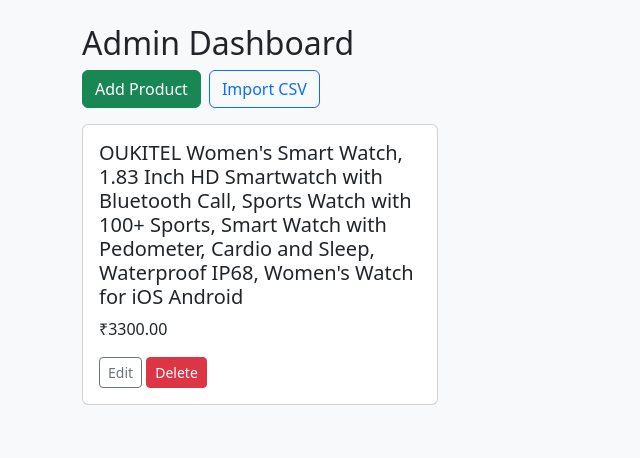
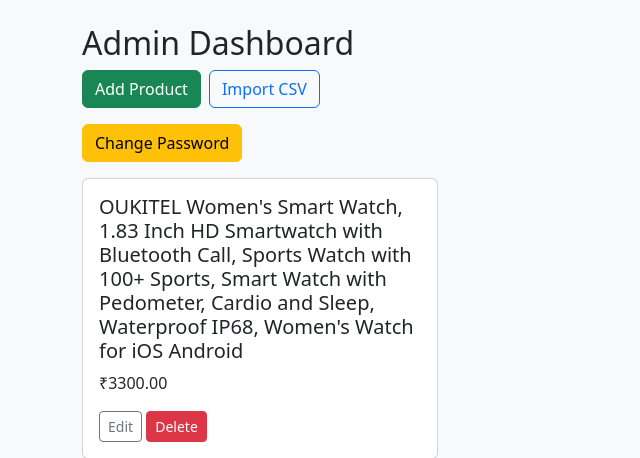
Before and after one commit to gulamjilani1/affiliate_website, a Flask app: page /dashboard in a window 1280 px wide. Shown: the part 56-514 px from the top of the page, without its empty margins (0-640 px from the left). Run offline with Flask 3, Linux system fonts and the light colour scheme; a user stored in the database is signed in.

Commit message:
Fix password handling and update dashboard with Change Password option

```diff
--- a/app.py
+++ b/app.py
@@ -8,7 +8,7 @@
 from sqlalchemy import func
 from datetime import datetime, timedelta
 
-# load .env
+# Load .env
 load_dotenv()
 
 # Config
@@ -18,19 +18,50 @@
 app.config["UPLOAD_FOLDER"] = os.path.join("static", "images")
 app.secret_key = os.getenv("SECRET_KEY", "dev-secret-change-me")
 
+# Security best practices
+app.config["SESSION_COOKIE_HTTPONLY"] = True
+app.config["SESSION_COOKIE_SECURE"] = False  # local test, set True in production
+app.config["SESSION_COOKIE_SAMESITE"] = "Lax"
+
 db.init_app(app)
 
-# DB init & default admin (safe)
+# DB init & default admin
 with app.app_context():
     db.create_all()
     if not User.query.filter_by(username="admin").first():
         admin = User(username="admin")
-        admin.set_password("admin")
+        admin_password = os.getenv("ADMIN_PASSWORD", "ChangeMe123!")
+        admin.set_password(admin_password)   # ✅ यहीं set_password() use करना है
         db.session.add(admin)
         db.session.commit()
-        print("Created default admin /admin (change immediately)")
+        print(f"Created default admin with username=admin and password={admin_password}")
 
 # ---------- Routes ----------
+
+# Change password (only for logged-in admin)
+@app.route('/change-password', methods=['GET', 'POST'])
+def change_password():
+    if session.get("role") != "admin":
+        return redirect(url_for("login"))
+
+    if request.method == 'POST':
+        new_password = request.form['new_password']
+        user = User.query.filter_by(username=session.get("username")).first()
+        if user:
+            user.set_password(new_password)   # ✅ यहाँ भी set_password() use करना है
+            db.session.commit()
+            flash("Password updated successfully!", "success")
+            return redirect(url_for("dashboard"))
+        else:
+            flash("User not found!", "danger")
+
+    return '''
+        <form method="post">
+            <label>New Password:</label><br>
+            <input type="password" name="new_password"><br><br>
+            <input type="submit" value="Change Password">
+        </form>
+    '''
 
 @app.route("/")
 def home():
@@ -39,8 +70,8 @@
 
 @app.route("/products")
 def products():
-    q = request.args.get("q","").strip()
-    category = request.args.get("category","")
+    q = request.args.get("q", "").strip()
+    category = request.args.get("category", "")
     query = Product.query
     if q:
         query = query.filter(Product.name.ilike(f"%{q}%"))
@@ -64,7 +95,7 @@
     return redirect(p.link)
 
 # Authentication
-@app.route("/login", methods=["GET","POST"])
+@app.route("/login", methods=["GET", "POST"])
 def login():
     if request.method == "POST":
         u = User.query.filter_by(username=request.form["username"]).first()
@@ -94,8 +125,8 @@
     categories = sorted({p.category for p in products if p.category})
     return render_template("dashboard.html", products=products, categories=categories)
 
-@app.route("/product/add", methods=["GET","POST"])
-@app.route("/product/edit/<int:product_id>", methods=["GET","POST"])
+@app.route("/product/add", methods=["GET", "POST"])
+@app.route("/product/edit/<int:product_id>", methods=["GET", "POST"])
 def add_edit_product(product_id=None):
     if not admin_required():
         return redirect(url_for("login"))
@@ -117,15 +148,22 @@
         elif img_url:
             filename = img_url
         if product:
-            product.name=name; product.price=price; product.category=category
-            product.link=link; product.description=description; product.sku=sku
-            product.source=source; product.availability=availability
+            product.name = name
+            product.price = price
+            product.category = category
+            product.link = link
+            product.description = description
+            product.sku = sku
+            product.source = source
+            product.availability = availability
             if filename:
-                product.image=filename
+                product.image = filename
         else:
-            product = Product(name=name, price=price, category=category, link=link,
-                              description=description, sku=sku, source=source,
-                              availability=availability, image=filename)
+            product = Product(
+                name=name, price=price, category=category, link=link,
+                description=description, sku=sku, source=source,
+                availability=availability, image=filename
+            )
             db.session.add(product)
         db.session.commit()
         flash("Product saved", "success")
@@ -143,11 +181,12 @@
     return redirect(url_for("dashboard"))
 
 # CSV import
-@app.route("/import", methods=["GET","POST"])
+@app.route("/import", methods=["GET", "POST"])
 def import_products():
     if not admin_required():
         return redirect(url_for("login"))
-    errors = []; success = None
+    errors = []
+    success = None
     if request.method == "POST":
         f = request.files.get("csv")
         if not f:
@@ -157,7 +196,7 @@
         try:
             text = io.TextIOWrapper(f, encoding="utf-8")
             reader = csv.DictReader(text)
-            for i,row in enumerate(reader, start=1):
+            for i, row in enumerate(reader, start=1):
                 try:
                     p = Product(
                         name=row.get("name") or f"row-{i}",
@@ -190,9 +229,9 @@
     if not admin_required():
         return redirect(url_for("login"))
     last_week = datetime.utcnow() - timedelta(days=7)
-    results = db.session.query(Product.id, Product.name, func.count(Click.id))\
+    results = db.session.query(Product.id, Product.name, func.count(Click.id)) \
         .outerjoin(Click).filter(Click.timestamp >= last_week).group_by(Product.id).all()
-    total = sum([c for _,_,c in results])
+    total = sum([c for _, _, c in results])
     return render_template("analytics.html", results=results, last_week_clicks=total)
 
 # Jobs page (placeholders for scheduling)
@@ -200,13 +239,14 @@
 def jobs():
     if not admin_required():
         return redirect(url_for("login"))
-    # placeholders. For production use cron/Cloud scheduler to run sync tasks.
-    return render_template("jobs.html", last_price_sync=None, next_price_sync=None, last_auto_import=None, last_auto_delete=None)
+    return render_template("jobs.html", last_price_sync=None, next_price_sync=None,
+                           last_auto_import=None, last_auto_delete=None)
 
-# Static image route optional (Flask serves static by default)
+# Static image route
 @app.route("/static/images/<path:filename>")
 def images(filename):
-    return send_from_directory(os.path.join(app.root_path,"static","images"), filename)
+    return send_from_directory(os.path.join(app.root_path, "static", "images"), filename)
 
+# Main entry
 if __name__ == "__main__":
     app.run(debug=True)
--- a/models.py
+++ b/models.py
@@ -11,9 +11,11 @@
     password_hash = db.Column(db.String(255), nullable=False)
     role = db.Column(db.String(50), default="admin", nullable=False)
 
+    # Set password (hashing)
     def set_password(self, password):
         self.password_hash = generate_password_hash(password, method="pbkdf2:sha256")
 
+    # Check password (verify hash)
     def check_password(self, password):
         return check_password_hash(self.password_hash, password)
 
--- a/templates/dashboard.html
+++ b/templates/dashboard.html
@@ -5,6 +5,11 @@
   <a class="btn btn-success" href="{{ url_for('add_edit_product') }}">Add Product</a>
   <a class="btn btn-outline-primary" href="{{ url_for('import_products') }}">Import CSV</a>
 </div>
+{% if session.get("role") == "admin" %}
+  <a href="{{ url_for('change_password') }}" class="btn btn-warning mb-3">
+    Change Password
+  </a>
+{% endif %}
 
 <div class="row">
   {% for p in products %}
```
